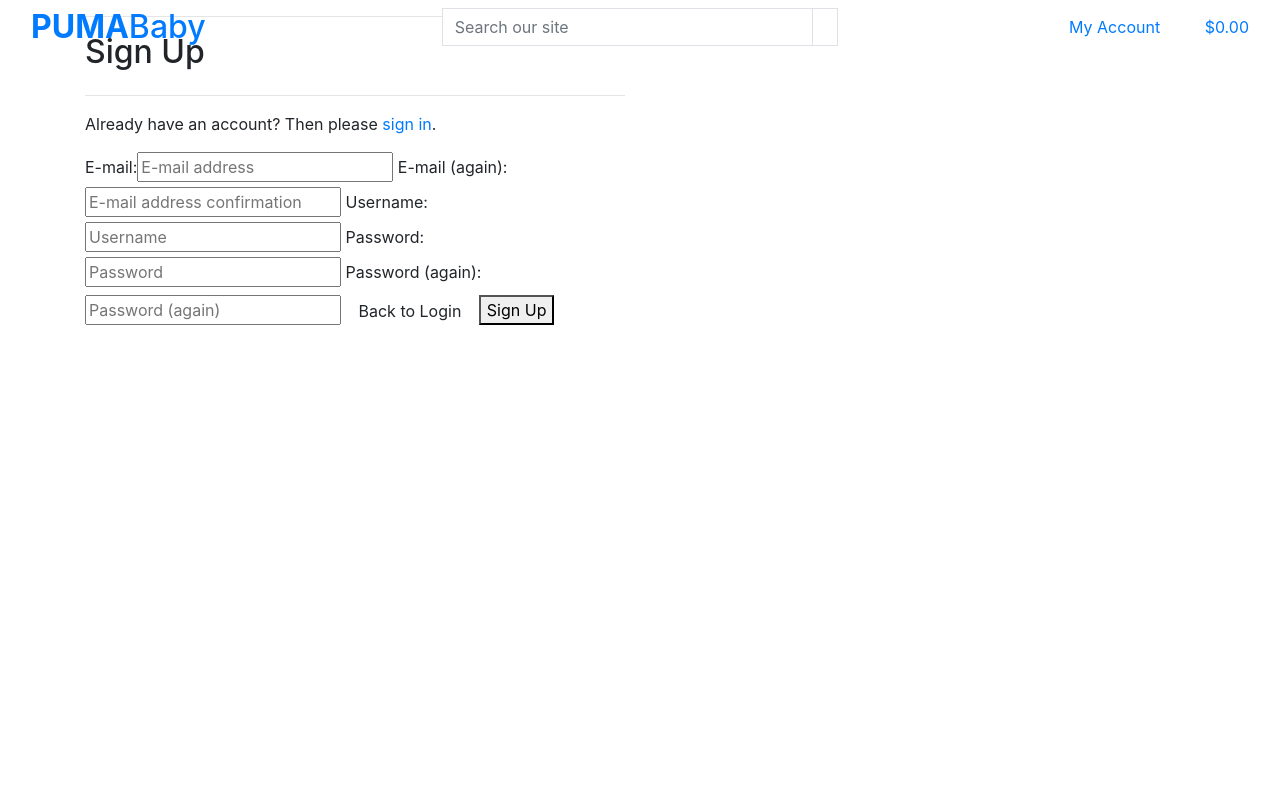
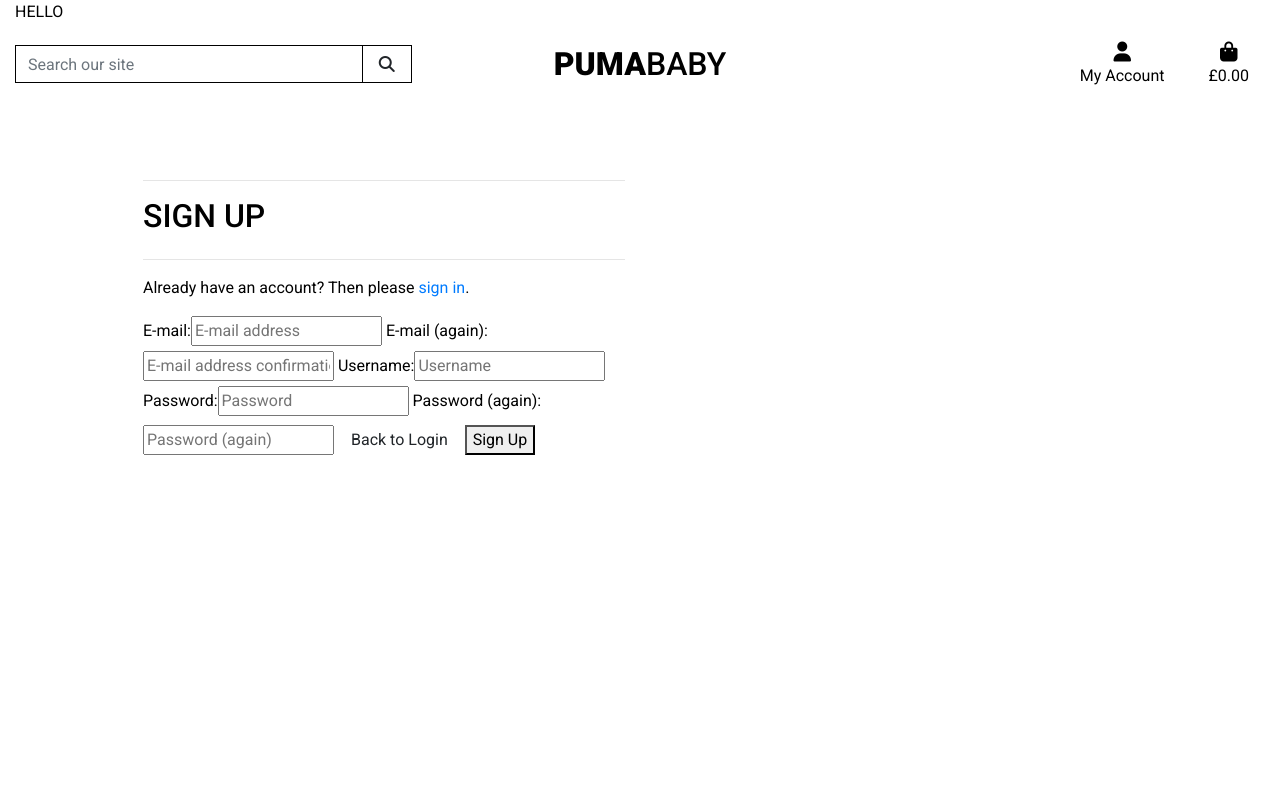
Before and after one commit to ofemiashiru/CI_MS4_ASHTECHS, a Django app: page /accounts/signup/ in a window 1280 px wide. Run offline with Django 3.2, Linux system fonts and the light colour scheme; parts of the project's set-up code (start-up, migrations or seed data) failed here and were passed over; some libraries are stand-ins or nearby versions.

Commit message:
feat: start header section

```diff
--- a/puma_baby/urls.py
+++ b/puma_baby/urls.py
@@ -15,10 +15,12 @@ Including another URLconf
 """
 from django.contrib import admin
 from django.urls import path, include
+from django.conf import settings
+from django.conf.urls.static import static
 
 urlpatterns = [
     path('admin/', admin.site.urls),
     path('accounts/', include('allauth.urls')),
     path('', include('home.urls')),
 
-]
+] + static(settings.MEDIA_URL, document_root=settings.MEDIA_ROOT)
--- /dev/null
+++ b/static/css/base.css
@@ -0,0 +1,90 @@
+:root{
+    --white: #FFFFFF;
+    --black: #000000;
+}
+
+html {
+    height: 100%
+
+}
+html {
+    height: 100%;
+}
+
+body {
+    background: url('') no-repeat center center fixed;
+    background-size: cover;
+    height: calc(100vh - 164px);
+    color: var(--black);
+    font-family: 'Roboto', sans-serif;
+}
+
+/* from Bulma */
+.icon {
+    align-items: center;
+    display: inline-flex;
+    justify-content: center;
+    height: 1.5rem;
+    width: 1.5rem;
+}
+
+.logo-font {
+    text-transform: uppercase;
+}
+
+.main-logo-link {
+    width: fit-content;
+}
+
+.pb-btn {
+    color: white;
+    min-width: 160px;
+}
+
+.pb-btn:hover {
+    color: white;
+}
+
+.black-back-g{
+    background-color: var(--black);
+}
+
+.white-back-g{
+    background: var(--white);
+}
+
+.thick-text{
+    font-weight: 500;
+}
+
+.text-black {
+    color: #000 !important;
+}
+
+.border-black {
+    border: 1px solid black !important;
+}
+
+/* -------------------------------- Media Queries */
+
+/* Slightly larger container on xl screens */
+@media (min-width: 1200px) {
+  .container {
+    max-width: 80%;
+  }
+}
+
+/* fixed top navbar only on medium and up */
+@media (min-width: 992px) {
+    .fixed-top-desktop-only {
+        position: fixed;
+        top: 0;
+        right: 0;
+        left: 0;
+        z-index: 1030;
+    }
+
+    .header-container {
+        padding-top: 164px;
+    }
+}
--- a/templates/base.html
+++ b/templates/base.html
@@ -17,13 +17,21 @@
         <!-- Core CSS -->
         {% block corecss %}
         <link rel="stylesheet" href="https://stackpath.bootstrapcdn.com/bootstrap/4.4.1/css/bootstrap.min.css" integrity="sha384-Vkoo8x4CGsO3+Hhxv8T/Q5PaXtkKtu6ug5TOeNV6gBiFeWPGFN9MuhOf23Q9Ifjh" crossorigin="anonymous" />
+
+        <link rel="preconnect" href="https://fonts.googleapis.com">
+        <link rel="preconnect" href="https://fonts.gstatic.com" crossorigin>
+        <link href="https://fonts.googleapis.com/css2?family=Pacifico&family=Roboto:wght@400;500;900&display=swap" rel="stylesheet">
+
+        <link rel="stylesheet" href="{% static 'css/base.css' %}">
         {% endblock %}
+
         <!-- Custom CSS -->
         {% block extra_css %} {% endblock %}
 
         <!-- Core JS -->
         {% block corejs %}
-        <script src="https://code.jquery.com/jquery-3.4.1.min.js" integrity="sha384-J6qa4849blE2+poT4WnyKhv5vZF5SrPo0iEjwBvKU7imGFAV0wwj1yYfoRSJoZ+n" crossorigin="anonymous"></script>
+        <script src="https://kit.fontawesome.com/27cb7f1fb6.js" crossorigin="anonymous"></script>
+        <script src="https://code.jquery.com/jquery-3.7.0.min.js" integrity="sha256-2Pmvv0kuTBOenSvLm6bvfBSSHrUJ+3A7x6P5Ebd07/g=" crossorigin="anonymous"></script>
         <script src="https://cdn.jsdelivr.net/npm/popper.js@1.16.0/dist/umd/popper.min.js" integrity="sha384-Q6E9RHvbIyZFJoft+2mJbHaEWldlvI9IOYy5n3zV9zzTtmI3UksdQRVvoxMfooAo" crossorigin="anonymous"></script>
         <script src="https://stackpath.bootstrapcdn.com/bootstrap/4.4.1/js/bootstrap.min.js" integrity="sha384-wfSDF2E50Y2D1uUdj0O3uMBJnjuUD4Ih7YwaYd1iqfktj0Uod8GCExl3Og8ifwB6" crossorigin="anonymous"></script>
         {% endblock %}
@@ -38,12 +46,8 @@
 
     <body>
         <header class="container-fluid fixed-top">
-            <div class="row">
-                <div class="col-12 col-lg-4 my-auto py-1 py-lg-0 text-center text-lg-left">
-                    <a href="{% url 'home' %}" class="nav-link main-logo-link">
-                        <h2 class="logo-font text-black my-0"><strong>PUMA</strong>Baby</h2>
-                    </a>
-                </div>
+            <div>HELLO</div>
+            <div id="top-nav" class="row bg-white pt-lg-2 dg-lg-flex">
                 <div class="col-12 col-lg-4 my-auto py-1 py-lg-0">
                     <form method="GET" action="">
                         <div class="input-group w-100">
@@ -57,6 +61,11 @@
                             </div>
                         </div>
                     </form>
+                </div>
+                <div class="col-12 col-lg-4 my-auto py-1 py-lg-0 text-center text-lg-left">
+                    <a href="{% url 'home' %}" class="nav-link main-logo-link mr-auto ml-auto">
+                        <h2 class="logo-font text-black my-0"><strong>PUMA</strong>BABY</h2>
+                    </a>
                 </div>
                 <div class="col-12 col-lg-4 my-auto py-1 py-lg-0">
                     <ul class="list-inline list-unstyled text-center text-lg-right my-0">
@@ -89,9 +98,9 @@
                                     <div><i class="fas fa-shopping-bag fa-lg"></i></div>
                                     <p class="my-0">
                                         {% if grand_total %}
-                                            ${{ grand_total|floatformat:2 }}
+                                            £{{ grand_total|floatformat:2 }}
                                         {% else %}
-                                            $0.00
+                                            £0.00
                                         {% endif %}
                                     </p>
                                 </div>
@@ -113,6 +122,7 @@
         {% block content %}
         {% endblock %}
 
+        <!-- Font Awesome JS Script -->
         {% block postloadjs %}
         {% endblock %}
     </body>
```
Also changed, not shown: home/templates/home/index.html (+4 -4 lines), puma_baby/settings.py (+7 -0 lines).
